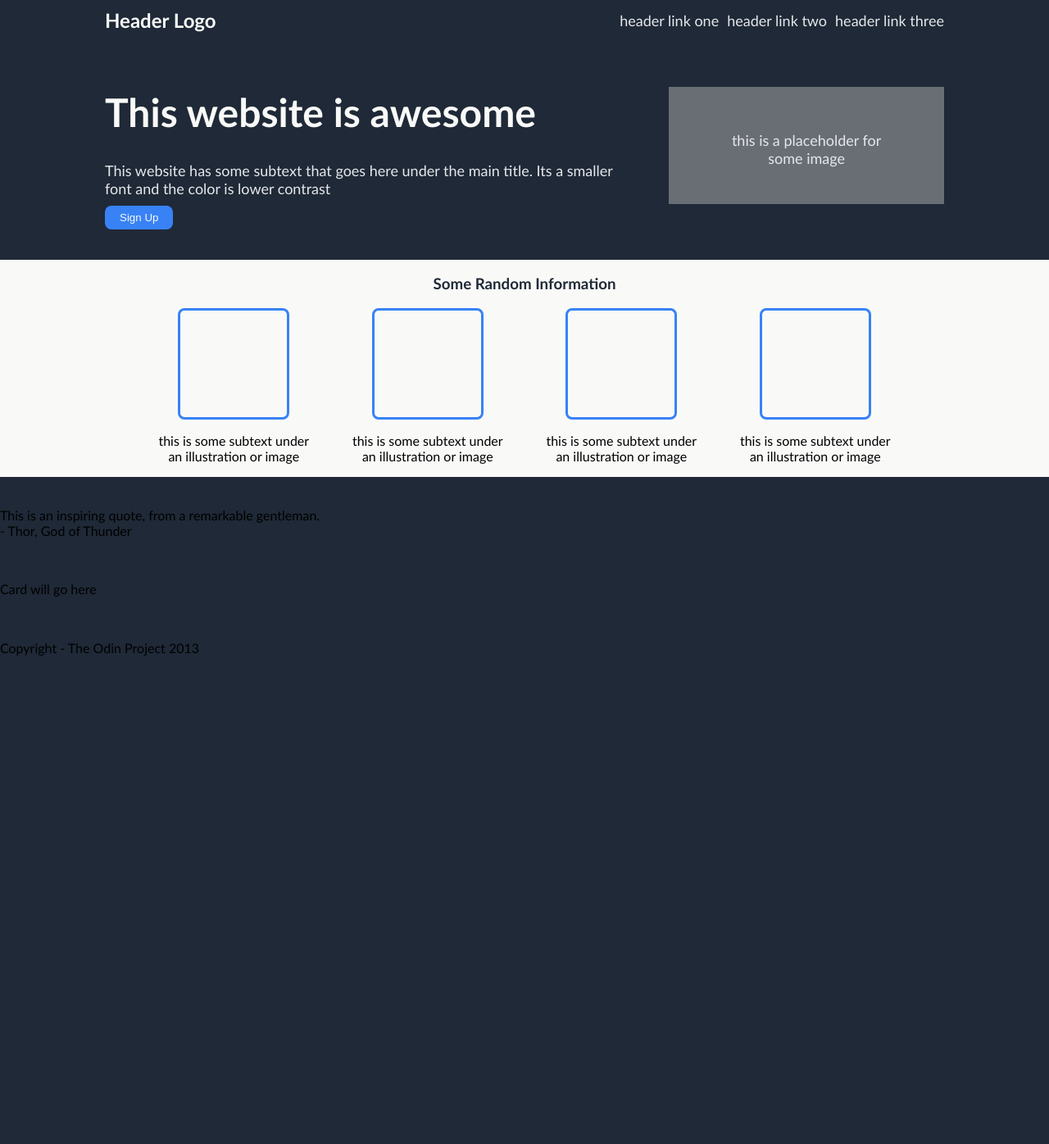
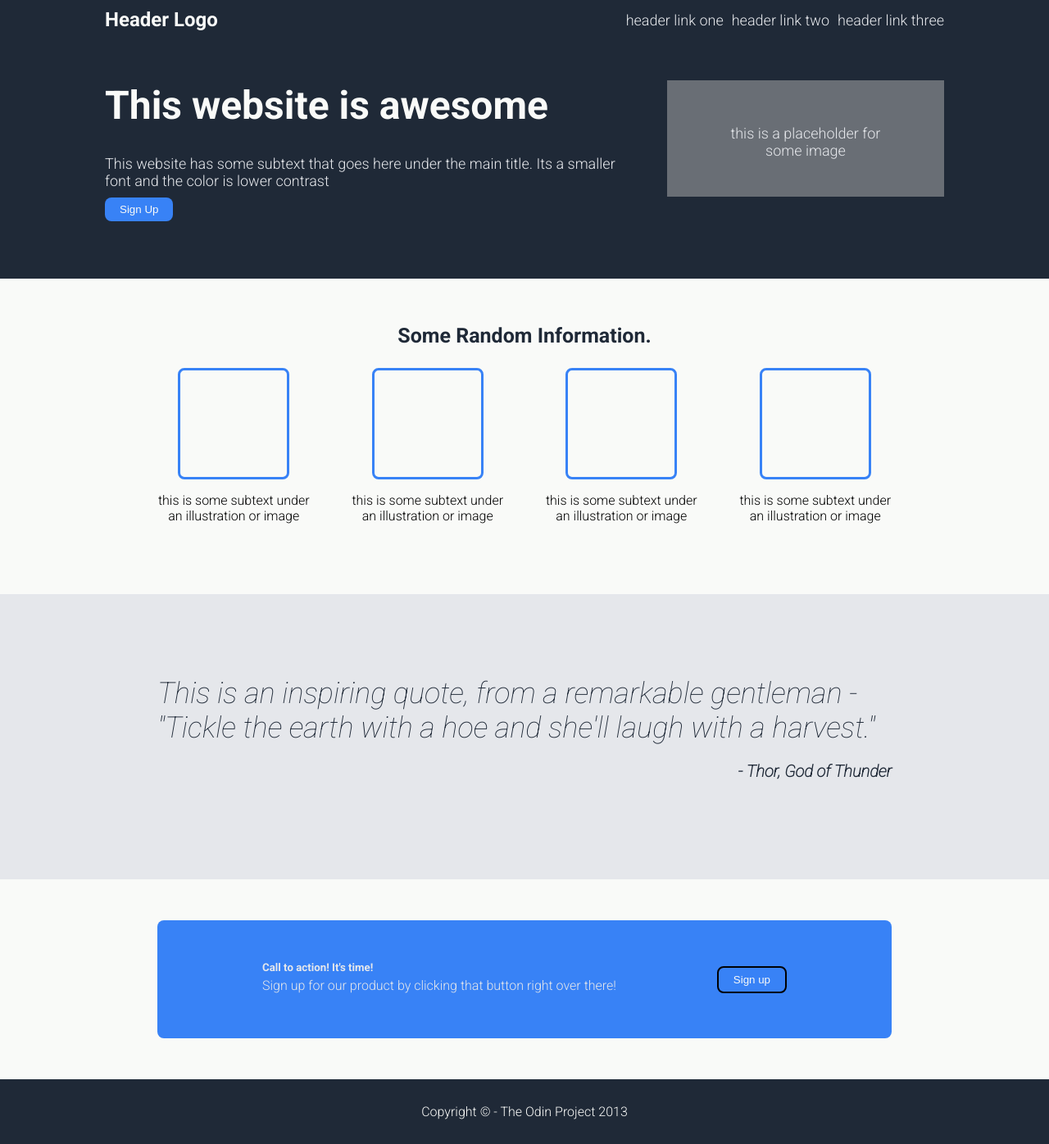
Before and after one commit to monkeC0der/landing-page-project, a plain HTML site: page index.html in a window 1280 px wide. Shown: the whole page at 82% size. Before the commit the page ends 800 px from the top, so only its background shows below. Drawn offline with Linux system fonts and the light colour scheme.

Commit message:
Complete html and css styling
We done!

```diff
--- a/index.html
+++ b/index.html
@@ -2,6 +2,9 @@
 <html lang="en">
     <head>
         <meta charset="utf-8"/>
+        <link rel="preconnect" href="https://fonts.googleapis.com">
+        <link rel="preconnect" href="https://fonts.gstatic.com" crossorigin>
+        <link href="https://fonts.googleapis.com/css2?family=Roboto:ital,wght@0,300;0,700;1,100&display=swap" rel="stylesheet">
         <link rel="stylesheet" href="style.css"/>
         <title>Landing Page Project</title>
     </head>
@@ -25,7 +28,7 @@
             </div>
         </div>
         <div class="row-two">
-            <h3 class="row-two-header">Some Random Information</h3>
+            <h3 class="row-two-header">Some Random Information.</h3>
             <div class="row-two-cards">
                 <div class="card-and-text">
                 <div class="card">
@@ -54,14 +57,22 @@
             </div>
         </div>
         <div class="row-three">
-            <div>This is an inspiring quote, from a remarkable gentleman.</div>
-            <div>- Thor, God of Thunder</div>
+            <div class="row-three-quote">This is an inspiring quote, from a remarkable gentleman - "Tickle the earth with a hoe and she'll laugh with a harvest."</div>
+            <div class="row-three-thor"><p>- Thor, God of Thunder</p></div>
         </div>
         <div class="row-four">
-            <p>Card will go here</p>
+            <div class="row-four-card">
+                <div class="row-four-card-text">
+                <h5>Call to action! It's time!</h5>
+                <p>Sign up for our product by clicking that button right over there!</p>
+                </div>
+                <div class="row-four-card-button">
+                    <button>Sign up</button>
+                </div>
+            </div>
         </div>
         <div class="footer">
-            Copyright - The Odin Project 2013
+            Copyright © - The Odin Project 2013
         </div>
     </body>
 </html>
--- a/style.css
+++ b/style.css
@@ -5,7 +5,7 @@ body {
     height: 100vh;
     margin: 0px;
     background-color: #1F2937;
-    font-family: 'Trebuchet MS', 'Lucida Sans Unicode', 'Lucida Grande', 'Lucida Sans', Arial, sans-serif;
+    font-family: 'Roboto', sans-serif;
 }
 
 .header ul, .row-one p {
@@ -43,11 +43,14 @@ body {
     justify-content: space-between;
     align-items: center;
     gap: 60px;
+    padding-bottom: 70px;
+    padding-top: 30px;
 }
 
 .row-one h1 {
     font-size: 48px;
-    font-weight: bolder;
+    font-weight: 700;
+    font-style: bold;
     color: #F9FAF8;
 }
 
@@ -82,10 +85,16 @@ body {
     flex-direction: column;
     align-items: center;
     background-color: #F9FAF8;
+    padding-top: 30px;
+    padding-bottom: 70px;;
 }
 
 .row-two-header {
     color: #1F2937;
+    font-weight: 700;
+    font-style: bold;
+    font-size: 25px;
+
 }
 
 .row-two-cards {
@@ -111,3 +120,81 @@ body {
     justify-content: center;
     text-align: center;
 }
+
+.row-three {
+    background-color: #E5E7Eb;
+    font-size: 36px;
+    font-style: italic;
+    font-weight: 100;
+    color: #1F2937;
+
+}
+
+.row-three-thor {
+    display: flex;
+    justify-content: flex-end;
+    margin-bottom: 100px;
+}
+
+.row-three p {
+    font-style: bold;
+    font-size: 20px;
+    font-weight: 700;
+}
+
+.row-three-quote{
+    margin-top: 100px;
+
+}
+.row-three-quote, .row-three-thor {
+    margin-left: 15%;
+    margin-right: 15%;
+}
+
+.row-four {
+    background-color:#F9FAF8;
+    padding-top: 50px;
+    padding-bottom: 50px;
+}
+
+.row-four-card {
+    background-color: #3882F6;
+    border-radius: 8px;
+    display: flex;
+    align-items: center;
+    justify-content: space-between;
+    gap: 50px;
+    margin-left: 15%;
+    margin-right: 15%;
+    padding-top: 50px;
+    padding-bottom: 50px;
+    padding-left: 10%;
+    padding-right: 10%;
+    color:#E5E7EB;
+}
+
+.row-four p, h5 {
+    margin-top: 0px;
+    margin-bottom: 5px;
+}
+.row-four-card-button button{
+    background-color: #3882F6;
+    border-radius: 8px;
+    border-style: solid;
+    color: #F9FAF8;
+    padding-top: 7px;
+    padding-bottom: 7px;
+    padding-left: 18px;
+    padding-right: 18px;
+    border-radius: 8px;
+}
+
+.footer {
+    padding-top: 30px;
+    padding-bottom: 30px;
+    display: flex;
+    justify-content: center;
+    align-items: center;
+    color:#F9FAF8;
+
+}
```
